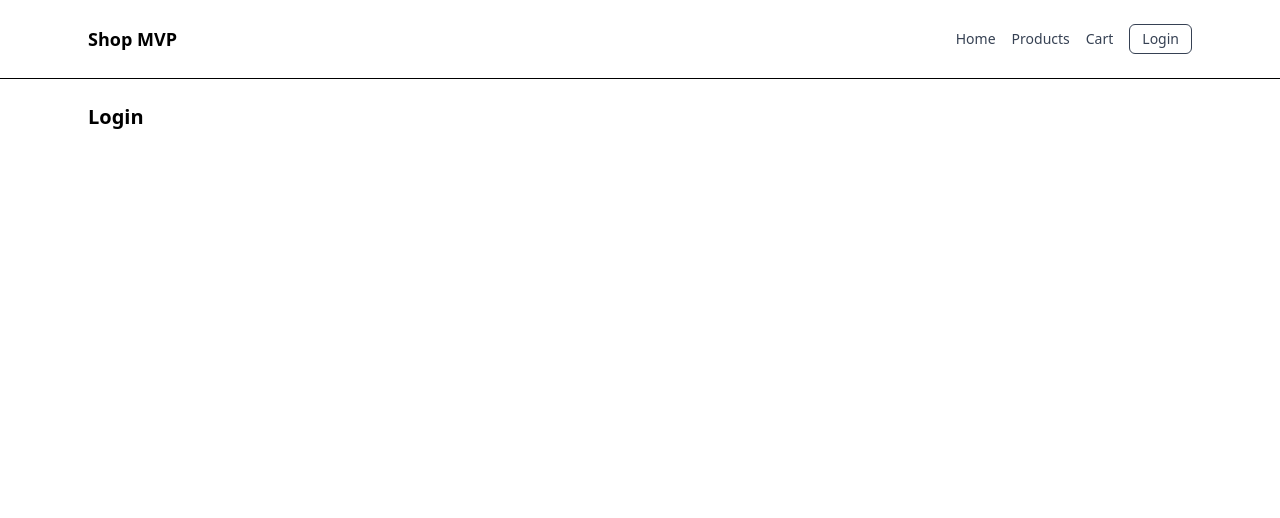
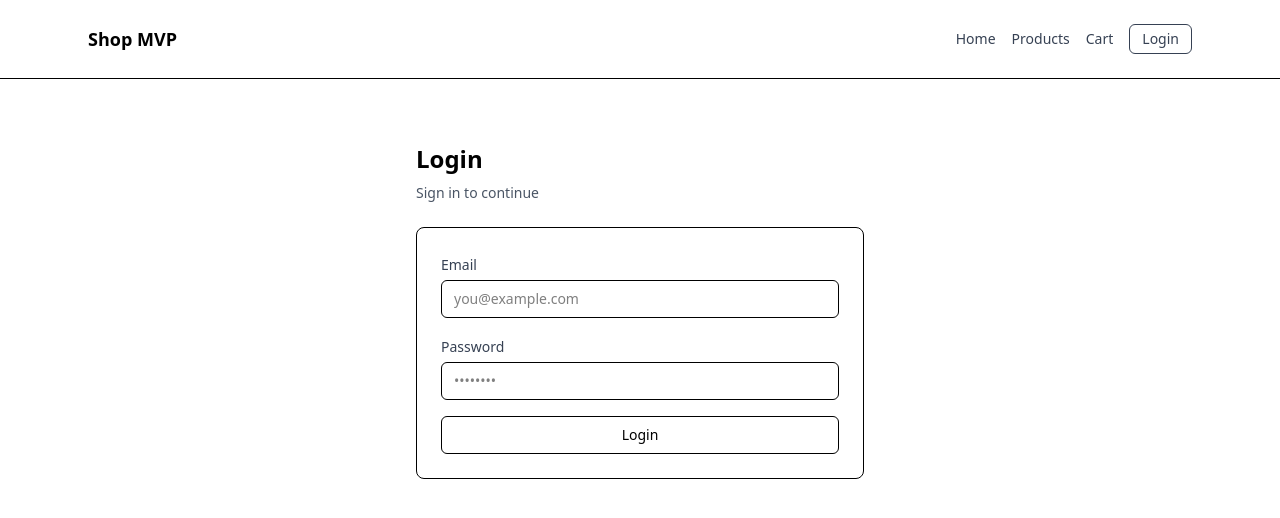
Before and after one commit to hussienmousa128/shop-mvp, an Angular app: page /login in a window 1280 px wide. Shown: the top 518 px of the page. Built offline with nearby package versions, Linux system fonts and the light colour scheme.

Commit message:
feat: add login page UI

```diff
--- a/src/app/features/auth/login/login.html
+++ b/src/app/features/auth/login/login.html
@@ -1 +1,31 @@
-<h2 class="text-xl font-bold">Login</h2>
+<div class="mx-auto mt-10 max-w-md">
+  <h2 class="text-2xl font-bold">Login</h2>
+  <p class="mt-2 text-sm text-gray-600">Sign in to continue</p>
+
+  <form class="mt-6 space-y-4 rounded-lg border bg-white p-6">
+    <div>
+      <label class="text-sm font-medium text-gray-700">Email</label>
+      <input
+        type="email"
+        class="mt-1 w-full rounded-md border px-3 py-2 text-sm focus:outline-none"
+        placeholder="you@example.com"
+      />
+    </div>
+
+    <div>
+      <label class="text-sm font-medium text-gray-700">Password</label>
+      <input
+        type="password"
+        class="mt-1 w-full rounded-md border px-3 py-2 text-sm focus:outline-none"
+        placeholder="••••••••"
+      />
+    </div>
+
+    <button
+      type="submit"
+      class="w-full rounded-md border px-4 py-2 text-sm font-medium"
+    >
+      Login
+    </button>
+  </form>
+</div>
```
